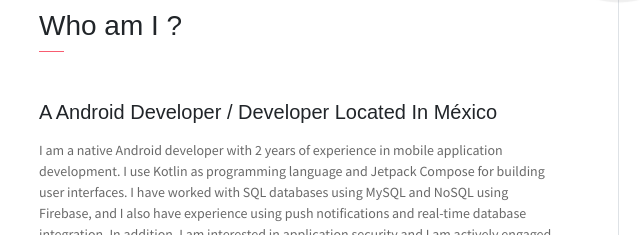
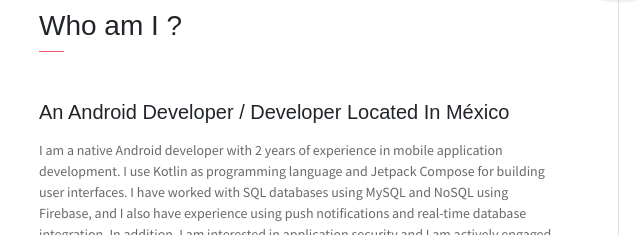
Before and after one commit to alex106106/alexisGLD, a plain HTML site: page index.html in a window 1280 px wide. Shown: the part 768-1003 px from the top of the page, 21-661 px from the left. Drawn offline with Linux system fonts and the light colour scheme; some packages are replaced by stand-ins of ours.

Commit message:
Update index.html
other

```diff
--- a/index.html
+++ b/index.html
@@ -58,7 +58,7 @@
             <div class="col-lg-6 about-card">
                 <h3 class="font-weight-light">Who am I ?</h3>
                 <span class="line mb-5"></span>
-                <h5 class="mb-3">A Android Developer / Developer Located In México</h5>
+                <h5 class="mb-3">An Android Developer / Developer Located In México</h5>
                 <p class="mt-20">
                     I am a native Android developer with 2 years of experience in mobile application development. I use Kotlin as programming language and Jetpack Compose for building user interfaces. I have worked with SQL databases using MySQL and NoSQL using Firebase, and I also have experience using push notifications and real-time database integration. In addition, I am interested in application security and I am actively engaged in contributing to the development of Android related open source projects.                </p>
                 <button class="btn btn-outline-danger"><i class="icon-down-circled2 "></i>
```
